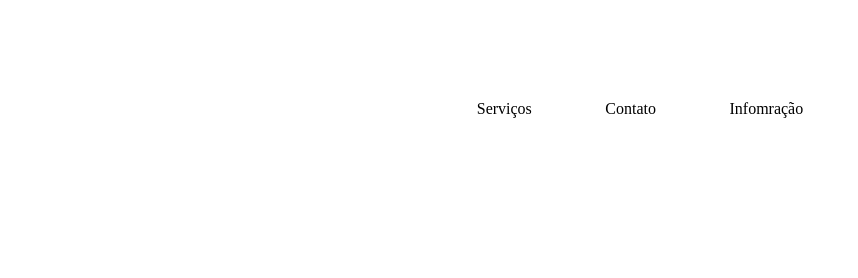
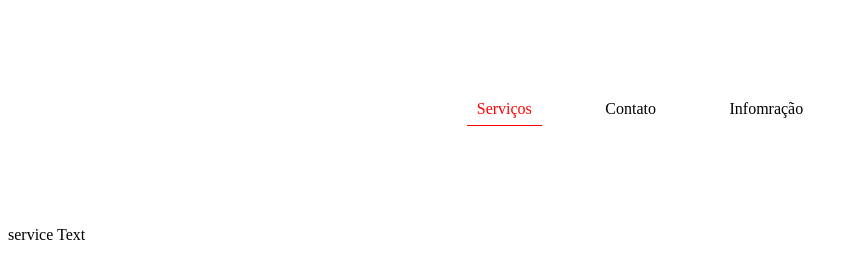
Before and after one commit to gabrielamenezes/js-studies, a plain HTML site: page praticas/activeItem/index.html in a window 1280 px wide. Shown: the whole page, without its empty margins (0-858 px from the left). Drawn offline with Linux system fonts and the light colour scheme.

Commit message:
exercicio active item

```diff
--- a/praticas/activeItem/index.html
+++ b/praticas/activeItem/index.html
@@ -9,14 +9,29 @@
 </head>
 <body>
     <ul>
-        <li class="item" data="service">Serviços</li>
+        <li class="item active" data="service">Serviços</li>
         <li class="item" data="contact">Contato</li>
         <li class="item" data="info">Infomração</li>
     </ul>
 
+    <div id="serviceText"><p>service Text</p></div>
+    <div id="contactText"><p>contact Text</p></div>
+    <div id="infoText"><p>infoText</p></div>
+
+
+
     <script>
+        //pegando textos das divs
+        const serviceText = document.getElementById('serviceText');
+        const contactText = document.getElementById('contactText');
+        const infoText = document.getElementById('infoText');
+        showOrHideTextDiv('service')
+
+
+        // transformar itens
         const items = Array.from(document.getElementsByClassName('item'));
 
+        //add eventListener em cada item de items
         items.forEach(item => {
             item.addEventListener('click', onItemClick)
         })
@@ -24,18 +39,43 @@
         function onItemClick(event) {
             //saber qual é o data de quem eu cliquei
             const selectedAttribute = event.target.getAttribute('data');
+             //passando selectedAtrribute como parâmetro porque é uma variável de escopo local
+            addOrRemoveActive(selectedAttribute);
+            showOrHideTextDiv(selectedAttribute);
 
+        }
+        function showOrHideTextDiv(selectedAtrribute) {
+            hideTextElements(); // chama a função
+
+            if(selectedAtrribute === 'service') {
+                serviceText.style.display = 'block';
+            }
+
+            if(selectedAtrribute === 'contact') {
+                contactText.style.display = 'block';
+            }
+
+            if(selectedAtrribute === 'info') {
+                infoText.style.display = 'block';
+            }
+        }
+        function addOrRemoveActive(selectedAttribute) {
+            //roda a arrow function para cada item de itens
             items.forEach(item => {
-                const itemAttribute = item.getAttribute('data')
-
+                const itemAttribute = item.getAttribute('data') //pega todos os atributos
                 if(itemAttribute == selectedAttribute) {
                     item.classList.add('active');
                     return;
                 }
 
                 item.classList.remove('active');
-            })
-
+            });
+        }
+        function hideTextElements() {
+            //esconde todos os elementos
+            serviceText.style.display = 'none';
+            contactText.style.display = 'none';
+            infoText.style.display = 'none';
         }
     </script>
 </body>
--- a/praticas/activeItem/style.css
+++ b/praticas/activeItem/style.css
@@ -11,6 +11,7 @@ ul {
 ul li {
     height: 25px;
     padding: 0 10px;
+    cursor: pointer;
 }
 .active {
     color: red;
```
Also changed, not shown: 1 other file.
